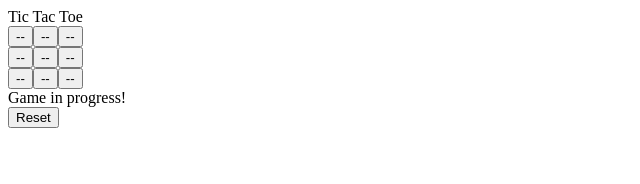
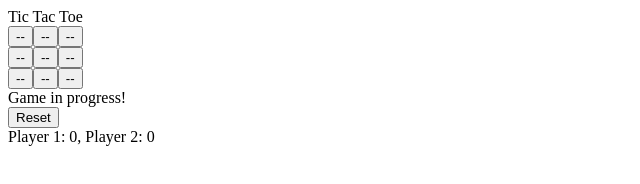
Before and after one commit to Benntobox/tictactoe, a plain HTML site: page index.html in a window 1280 px wide. Both pictures are taken after a click on the button "Reset". Shown: the whole page, without its empty margins (0-640 px from the left). Drawn offline with Linux system fonts and the light colour scheme.

Commit message:
Improved MVC design, added scoreboard

```diff
--- a/app.js
+++ b/app.js
@@ -4,20 +4,13 @@
 // DOM
 let indexes = [0, 1, 2];
 let defaultVal = '--';
+console.log(status);
 
-var makeButton = function (...classnames) {
-  let button = document.createElement('button');
-  button.innerHTML = defaultVal;
-  button.onclick = updateButton.bind(button);
-  button.classList.add('button');
-  classnames.map(classname => button.classList.add(classname));
-  return button;
-}
-
-var updateButton = function() {
-  this.innerHTML = p1Turn() ? 'X' : 'O';
-  this.disabled = true;
-  moveUpdate(this.classList[1]);
+var start = function () {
+  addAllButtons();
+  addStatus();
+  addReset();
+  addScoreboard();
 }
 
 var addAllButtons = function () {
@@ -32,9 +25,51 @@ var addAllButtons = function () {
   }
 }
 
+var makeButton = function (...classnames) {
+  let button = document.createElement('button');
+  button.innerHTML = defaultVal;
+  button.onclick = pressed.bind(button);
+  button.classList.add('button');
+  classnames.map(classname => button.classList.add(classname));
+  return button;
+}
+
+var pressed = function() {
+  this.innerHTML = p1Turn() ? 'X' : 'O';
+  this.disabled = true;
+  moveUpdate(this.classList[1]);
+}
+
+var addStatus = function () {
+  let status = document.createElement('div');
+  status.innerHTML = 'Game in progress!';
+  status.classList.add('status');
+  document.body.appendChild(status);
+}
+
+var addReset = function () {
+  let reset = document.createElement('button');
+  reset.innerHTML = 'Reset';
+  reset.classList.add('reset');
+  reset.onclick = resetGame;
+  document.body.appendChild(reset);
+}
+
+var addScoreboard = function () {
+  let scoreboard = document.createElement('div');
+  scoreboard.classList.add('scoreboard');
+  document.body.appendChild(scoreboard);
+  updateScoreboard();
+}
+
+var updateScoreboard = function () {
+  let scores = getPlayerScores();
+  let scoreboard = document.getElementsByClassName('scoreboard')[0];
+  scoreboard.innerHTML = `Player 1: ${scores[0]}, Player 2: ${scores[1]}`;
+}
+
 var modifyAllButtons = function (action) {
   let buttons = document.getElementsByClassName('button');
-  console.log([...buttons]);
   [...buttons].map(button => action(button));
 }
 
@@ -47,13 +82,16 @@ var buttonEnable = function (button) {
   button.innerHTML = defaultVal;
 }
 
-var gameEnd = function () {
+var endGame = function (player) {
   modifyAllButtons(buttonDisable);
+  if (!player) { status.innerHTML = "It's a Tie!"; }
+  else { status.innerHTML = player + ' wins!'; }
+  updateScoreboard();
 }
 
-var reset = function () {
+var resetGame = function () {
   modifyAllButtons(buttonEnable);
-  document.getElementsByClassName('result')[0].innerHTML = 'Game in progress!';
+  status.innerHTML = 'Game in progress!';
   gameReset();
 }
 
@@ -61,6 +99,8 @@ var reset = function () {
 let p1 = true;
 let p1Board = [];
 let p2Board = [];
+let p1Score = 0;
+let p2Score = 0;
 let winningBoards = [['0', '1', '2'], ['3', '4', '5'], ['6', '7', '8'], ['0', '3', '6'],
                     ['1', '4', '7'], ['2', '5', '8'], ['0', '4', '8'], ['2', '4', '6']];
 
@@ -71,25 +111,21 @@ var moveUpdate = function(pos) {
 }
 
 var gameEndCheck = function () {
-  let result = document.getElementsByClassName('result')[0];
-  if (winningBoards.reduce((result, board) => result = result || arraysEqual(board, p1Board), false)) {
-    gameEnd();
-    result.innerHTML = 'P1 Wins!';
-  } else if (winningBoards.reduce((result, board) => result = result || arraysEqual(board, p2Board), false)) {
-    console.log('p2 wins');
-    gameEnd();
-    result.innerHTML = 'P2 Wins!';
+  if (winningBoards.reduce((result, board) => result = result || subarrIncluded(board, p1Board), false)) {
+    p1Score++;
+    endGame('P1');
+  } else if (winningBoards.reduce((result, board) => result = result || subarrIncluded(board, p2Board), false)) {
+    p2Score++;
+    endGame('P2');
   } else if (p1Board.length === 5) {
-    console.log('tie');
-    gameEnd();
-    result.innerHTML = "It's a Tie!";
+    endGame();
   }
 }
 
 var gameReset = function () {
   p1Board = [];
   p2Board = [];
-  p1 = true;
+  p1 = !p1;
 }
 
 var p1Turn = function () {
@@ -104,10 +140,14 @@ var p2BoardUpdate = function (val) {
   p2Board.push(val);
 }
 
+var getPlayerScores = function () {
+  return [p1Score, p2Score];
+}
+
 // Helper Functions
-var arraysEqual = function (a, b) {
+var subarrIncluded = function (a, b) {
   return a.reduce((result, val) => result = result && b.includes(val), true);
 }
 
 // Initial setup call
-addAllButtons();
+start();
--- a/index.html
+++ b/index.html
@@ -5,7 +5,5 @@
   <body>
     <span>Tic Tac Toe</span>
     <script src='app.js'></script>
-    <div class='result'>Game in Progress!</div>
-    <button class='reset' onclick=reset()>Reset</button>
   </body>
 </html>
```
